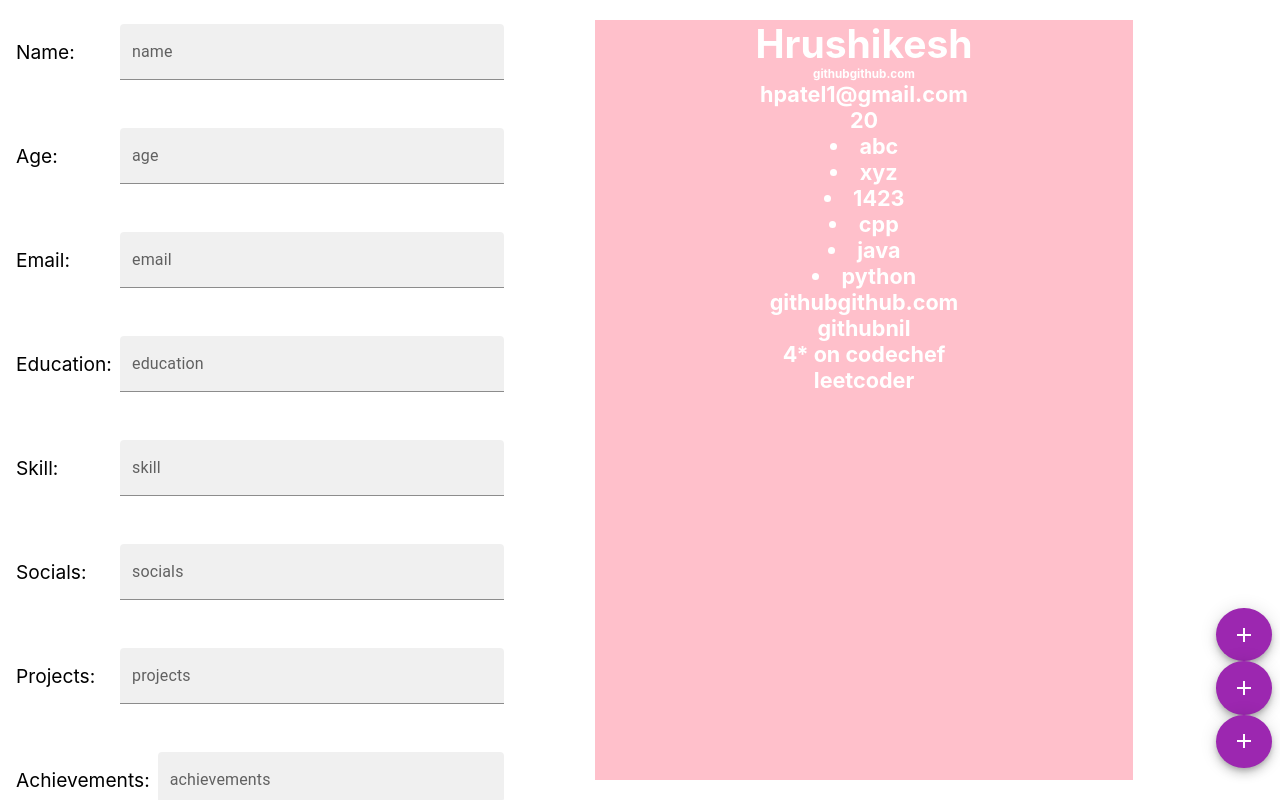
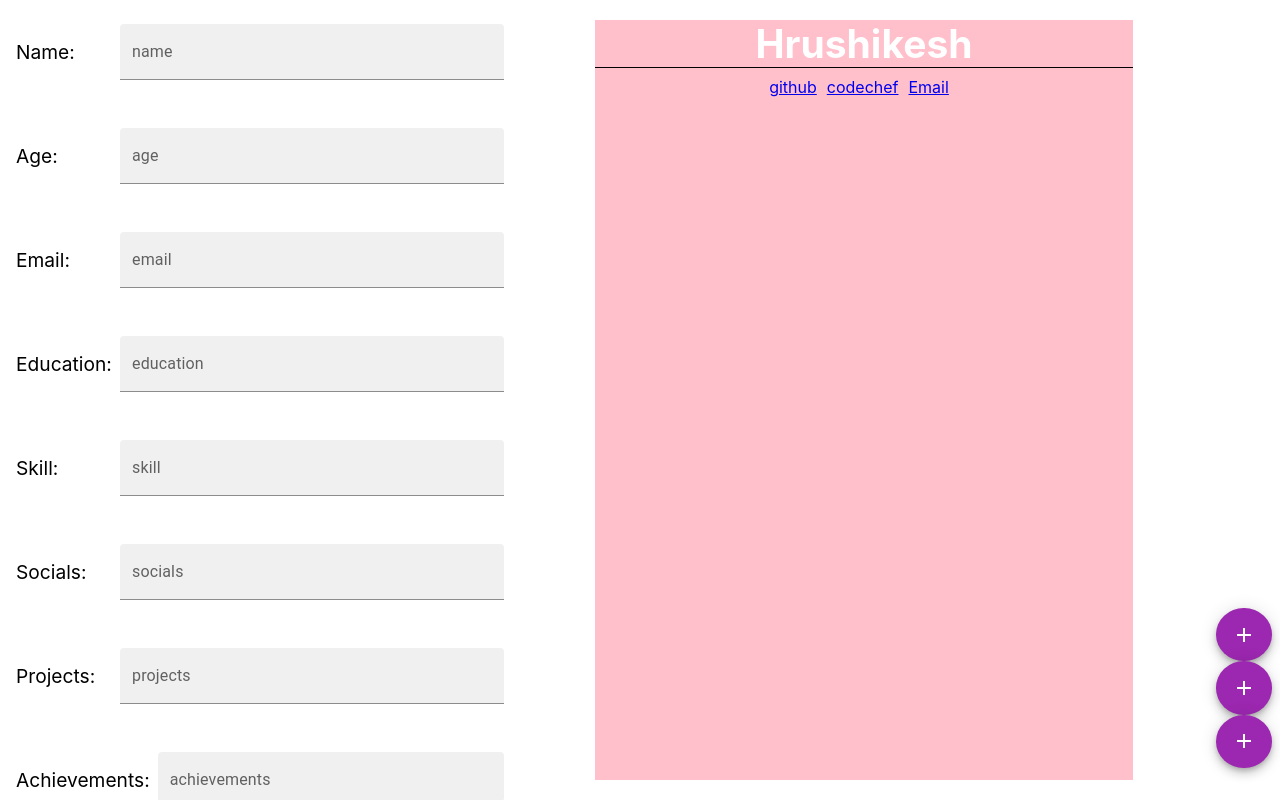
Before and after one commit to hrushikesh-02/resumifi, a React (Create React App) app: page / in a window 1280 px wide. Built offline with nearby package versions, Linux system fonts and the light colour scheme.

Commit message:
styled output window

```diff
--- a/src/App.js
+++ b/src/App.js
@@ -8,10 +8,10 @@ function App() {
   const [data, setData] = useState({
     name: "Hrushikesh",
     age: "20",
-    email: "hpatel1@gmail.com",
-    education: ["abc", "xyz", "1423"],
+    email: {name:"Email" ,value:"abc@gmai.com"},
+    education: [{name:"abc" , degree:"btech" , result:"90%"}],
     skill: ["cpp", "java", "python"],
-    socials: [{ name: "github", link: "github.com" }],
+    socials: [{ name:"github" ,link: "github.com" }, { name:"codechef", link: "codechef.com"}],
     projects: [{ name: "github", link: "github.com", description: "nil" }],
     achievements: ["4* on codechef", "leetcoder"],
   });
--- a/src/components/OutputWindow.js
+++ b/src/components/OutputWindow.js
@@ -6,17 +6,43 @@ export default function OutputWindow({ data }) {
 
   return (
     <div className={styles.wrapper}>
-      <h2>{data.name}</h2>
-      <h6>
+      <div className={styles.header}>
+        <h2>{data.name}</h2>
         {data.socials.map((social) => {
           return (
-            <h6>
-              {social.name}
-              {social.link}
-            </h6>
+            <span key={social.link}>
+            {/* have to update key */}
+              <a href={social.link}>{social.name}</a>
+            </span>
           );
         })}
-      </h6>
+        <span>
+        <a href={ "mailto:" + data.email.value}>
+          {data.email.name}
+          </a></span>
+      </div>
+
+      <div className={styles.main}>
+
+
+      </div>
+
+      {/* <div className={styles.header}>
+        <h3>{data.name}</h3>
+
+          {data.socials.map((social) => {
+            return (
+              <h6>
+                {social.name}
+                {social.link}
+              </h6>
+            );
+          })}
+
+      </div>
+
+      <div className={styles.main}></div>
+
       <h5>{data.email}</h5>
       <h5>{data.age}</h5>
       <h5>
@@ -55,7 +81,7 @@ export default function OutputWindow({ data }) {
         {data.achievements.map((achv) => {
           return <div>{achv}</div>;
         })}
-      </h5>
+      </h5> */}
     </div>
   );
 }
--- a/src/components/OutputWindow.module.css
+++ b/src/components/OutputWindow.module.css
@@ -2,11 +2,27 @@
     margin: 0;
     padding: 0;;
 } */
+
 .wrapper{
     aspect-ratio: 1/1.414 ;
     background-color: pink;
     min-height: 95vh;
+    display: flex;
+    justify-content: center;
 }
-h2,h6,h5{
+.header{
+    width: 100%;
+}
+.header>h2,h3{
     margin: 0;
 }
+.header>span{
+    font-size: 1rem;
+    margin-right: 10px ;
+}
+.header>h3{
+    font-size: 1rem;
+}
+.header>h2{
+    border-bottom: 1px solid black;
+}
```
